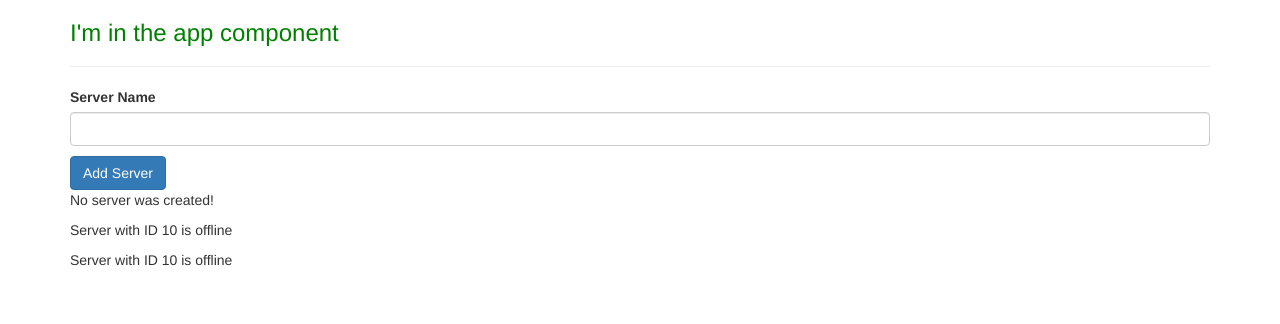
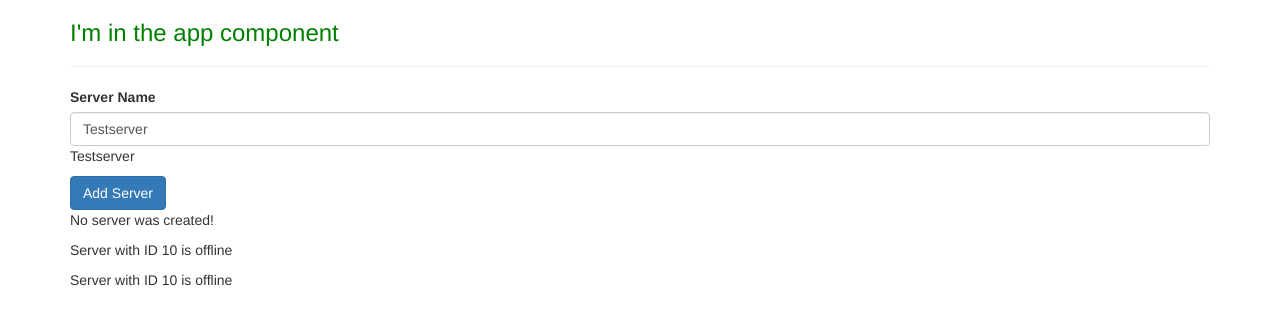
Before and after one commit to SeanTumulakNguyen/Angular-Complete-Guide, an Angular app: page / in a window 1280 px wide. Shown: the top 324 px of the page. Built offline with nearby package versions, Linux system fonts and the light colour scheme.

Commit message:
two way data binding

```diff
--- a/src/app/servers/servers.component.html
+++ b/src/app/servers/servers.component.html
@@ -1,6 +1,7 @@
 
 <label>Server Name</label>
-<input type="text" class="form-control" (input)='onUpdateServerName($event)'>
+<!-- <input type="text" class="form-control" (input)='onUpdateServerName($event)'> -->
+<input type="text" class="form-control" [(ngModel)]="serverName">
 <p>{{serverName}}</p>
 <button [disabled]="!allowNewServer" (click)='onCreateServer()' class="btn btn-primary">Add Server</button>
 <!-- <p [innerText]="allowNewServer"></p> -->
--- a/src/app/servers/servers.component.ts
+++ b/src/app/servers/servers.component.ts
@@ -11,7 +11,7 @@
 export class ServersComponent implements OnInit {
   allowNewServer = false;
   serverCreationStatus = 'No server was created!';
-  serverName = ''
+  serverName = 'Testserver'
 
   constructor() {
     setTimeout(() => {
```
